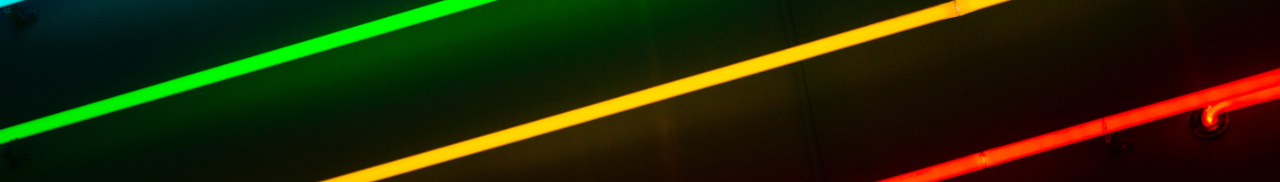
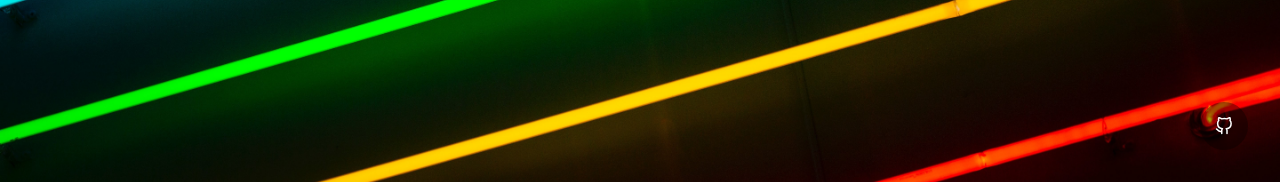
Before and after one commit to mimi5930/mike-miller-dev-port, a React (Create React App) app in the folder client/: page / in a window 1280 px wide. Shown: the part 618-800 px from the top of the page. Built offline with nearby package versions, Linux system fonts and the light colour scheme.

Commit message:
social icons

```diff
--- a/client/package.json
+++ b/client/package.json
@@ -12,6 +12,7 @@
     "framer-motion": "^6.3.3",
     "react": "^18.1.0",
     "react-dom": "^18.1.0",
+    "react-icons": "^4.3.1",
     "react-router-dom": "^6.3.0",
     "react-scripts": "5.0.1",
     "web-vitals": "^2.1.4"
--- a/client/src/components/Socials/index.js
+++ b/client/src/components/Socials/index.js
@@ -1,9 +1,36 @@
-import React, { useState } from 'react';
-import { Button, Flex, Heading } from '@chakra-ui/react';
+import React, { useEffect, useState } from 'react';
+import { IconButton, Button, Flex, Heading, Text } from '@chakra-ui/react';
 import { Link } from 'react-router-dom';
+import { FiGithub, FiLinkedin } from 'react-icons/fi';
 
 const Socials = props => {
-  return <header></header>;
+  const [currentIcon, setIcon] = useState(0);
+
+  const icons = [<FiGithub />, <FiLinkedin />];
+
+  useEffect(() => {
+    let count = 0;
+
+    function cycleArray() {
+      setIcon(count);
+      count++;
+      if (count === icons.length) count = 0;
+    }
+
+    setInterval(cycleArray, 5000);
+  }, []);
+
+  return (
+    <footer style={{ position: 'fixed', bottom: '0', right: '0' }}>
+      <IconButton
+        borderRadius="50%"
+        m="8"
+        colorScheme="blackAlpha"
+        size="lg"
+        icon={icons[currentIcon]}
+      ></IconButton>
+    </footer>
+  );
 };
 
 export default Socials;
```
Also changed, not shown: 1 other file (tests, documents, lock files or other folders).
